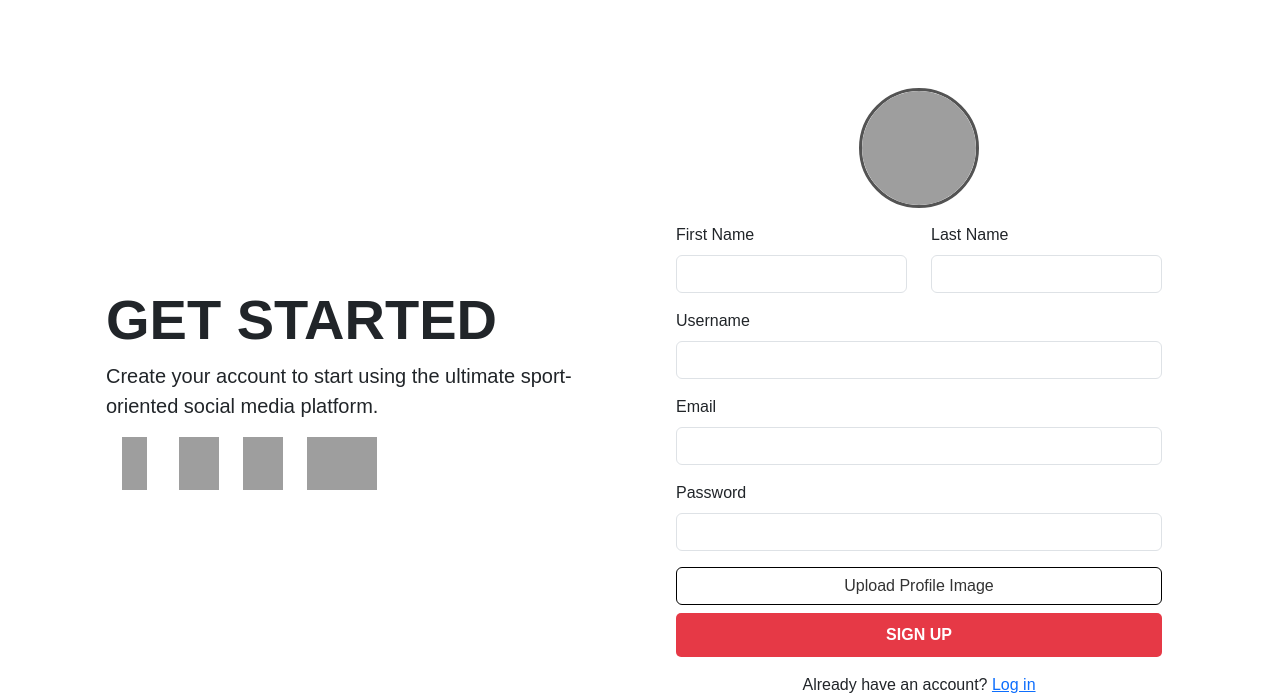
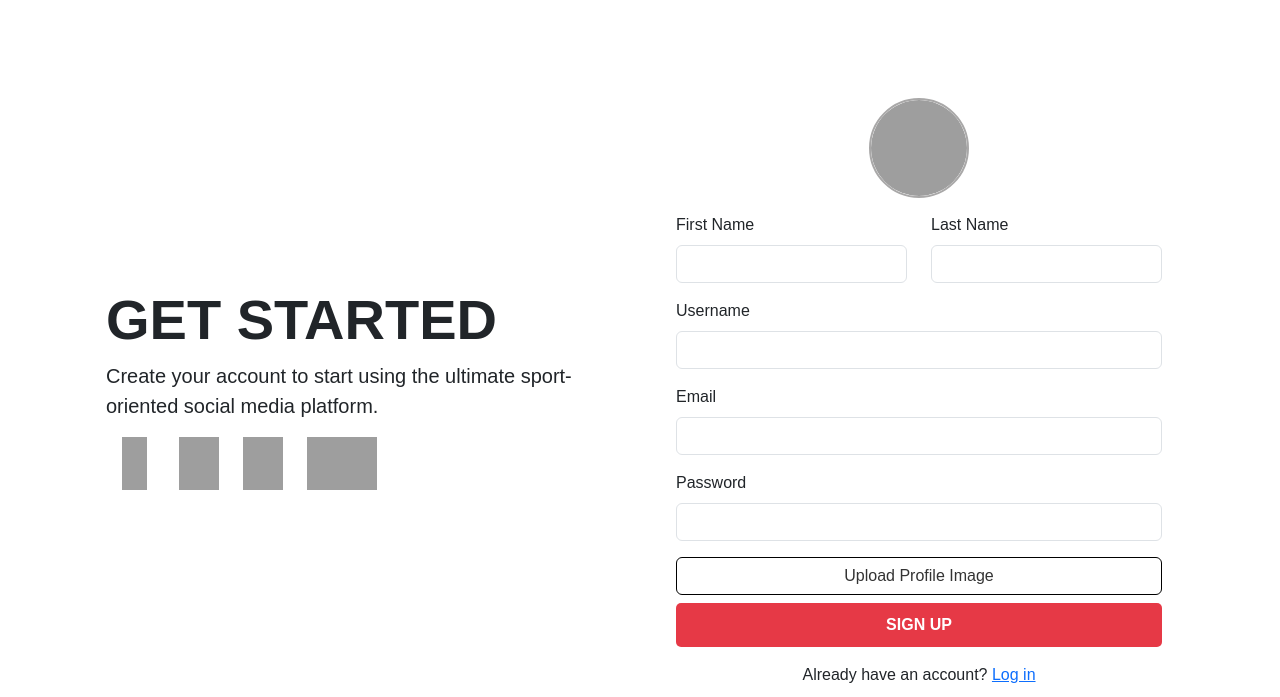
Before and after one commit to kylekmcleod/Sports-Social-Network, a PHP site: page /public/register.html in a window 1280 px wide. Shown: the top 697 px of the page. Run offline with PHP 8.4, Linux system fonts and the light colour scheme; grey boxes are pictures that could not be loaded.

Commit message:
Register image smaller

```diff
--- a/assets/css/authentication/auth.css
+++ b/assets/css/authentication/auth.css
@@ -34,12 +34,12 @@
 
 .profile-upload-box {
     position: relative;
-    width: 120px;
-    height: 120px;
+    width: 100px;
+    height: 100px;
     border-radius: 50%;
     overflow: hidden;
     cursor: pointer;
-    border: 3px solid #535353;
+    border: 2px solid #a9a8a8;
     display: flex;
     justify-content: center;
     align-items: center;
```
